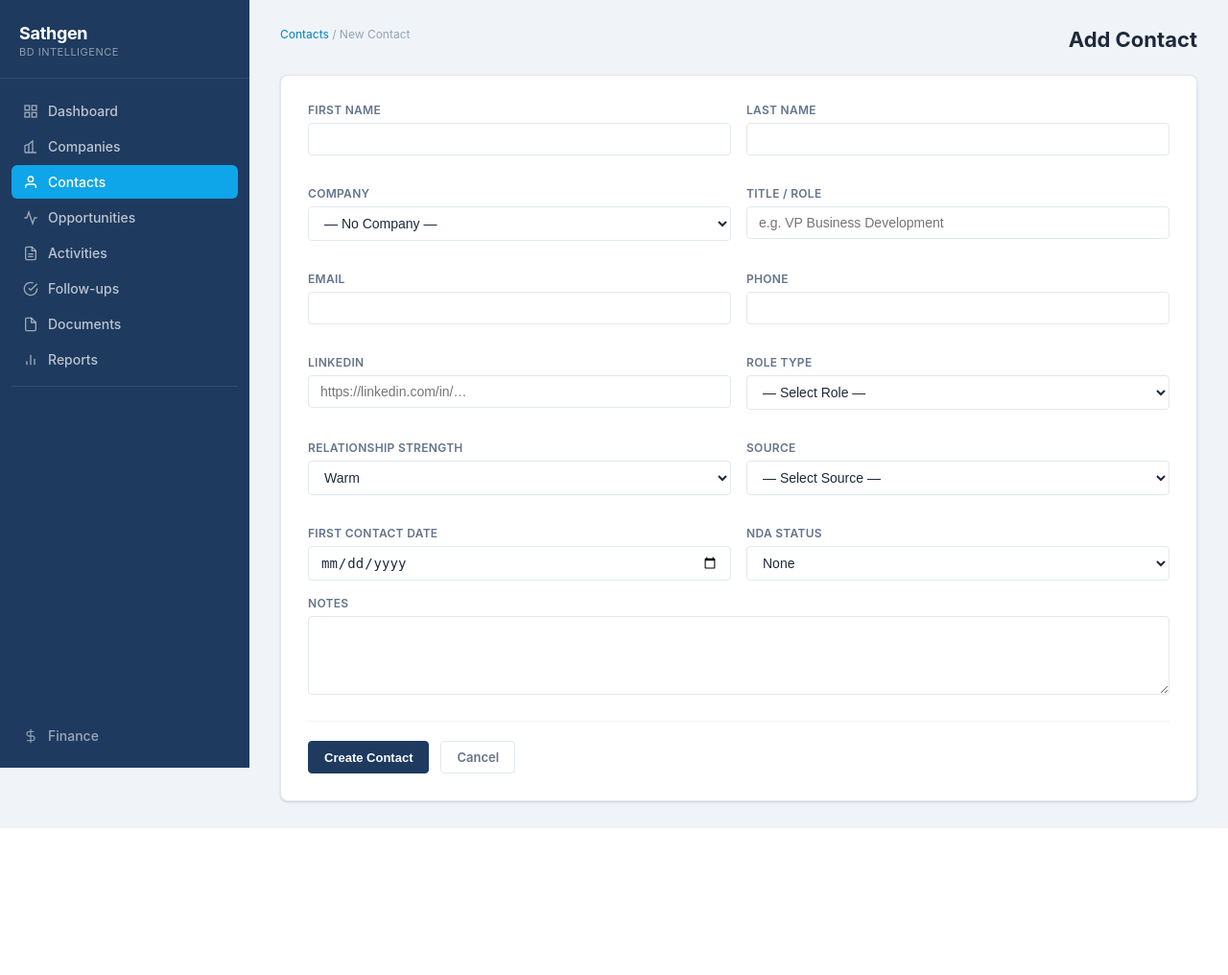
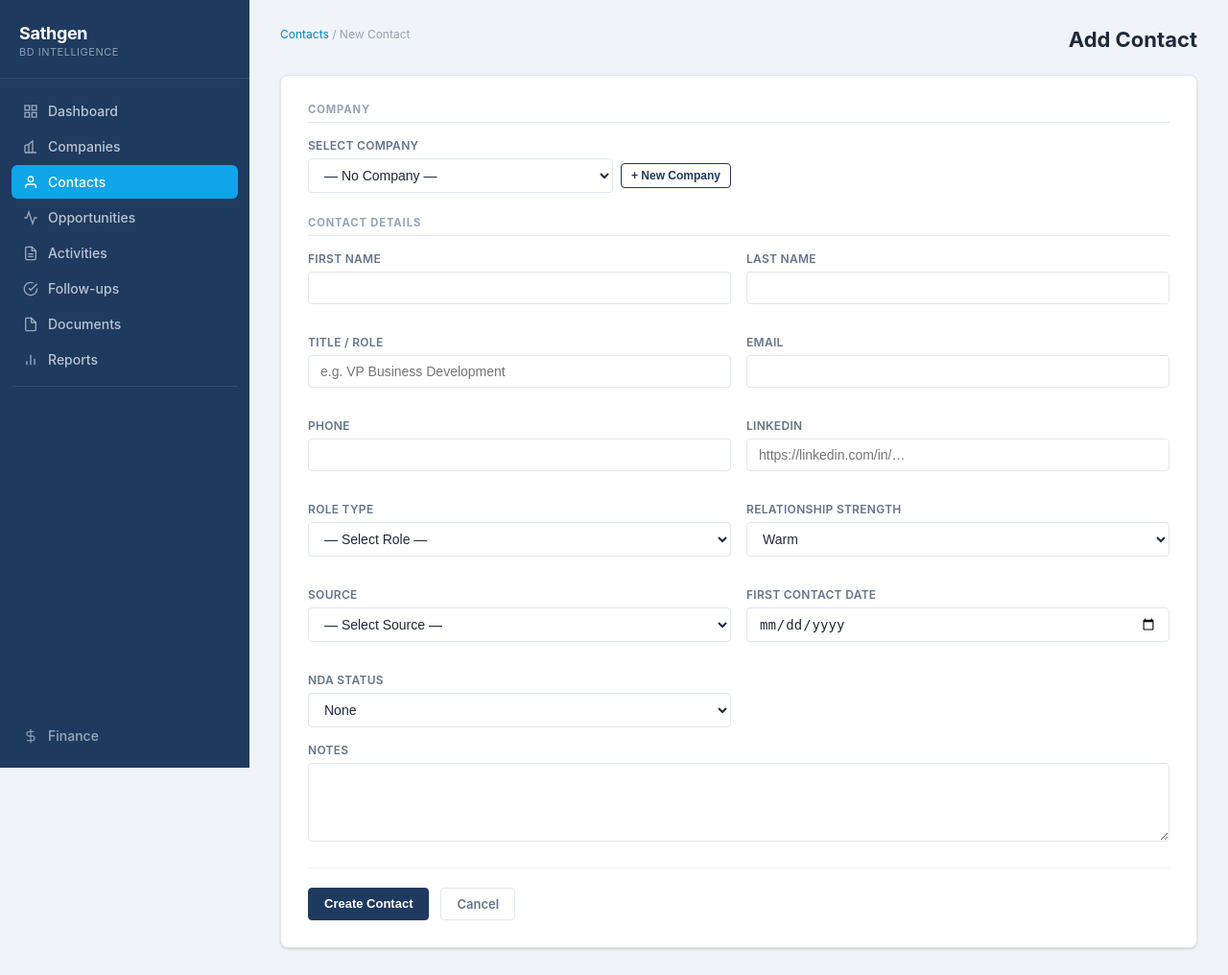
Before and after one commit to padmaja-artsee/sathgendashboard, a FastAPI app: page /contacts/new in a window 1280 px wide. Shown: the whole page at 96% size. Before the commit the page ends 863 px from the top, so only its background shows below. Run offline with FastAPI, Linux system fonts and the light colour scheme; data that the repository does not hold is empty.

Commit message:
consolidate contact form: add inline new-company panel
Co-authored-by: Cursor <cursoragent@cursor.com>

```diff
--- a/app/main.py
+++ b/app/main.py
@@ -236,7 +236,12 @@ async def contact_new_form(request: Request, company_id: str = Query("")):
 
 @app.post("/contacts/new")
 async def contact_new_post(
+    request: Request,
     company_id: str = Form(""),
+    new_company_name: str = Form(""),
+    new_company_type: str = Form(""),
+    new_company_website: str = Form(""),
+    new_company_country: str = Form(""),
     first_name: str = Form(""),
     last_name: str = Form(""),
     title: str = Form(""),
@@ -250,7 +255,20 @@ async def contact_new_post(
     nda_status: str = Form("none"),
     notes: str = Form(""),
 ):
-    cid = int(company_id) if company_id.isdigit() else None
+    # If a new company name was submitted, create the company first
+    if new_company_name.strip():
+        cid = create_company({
+            'name': new_company_name.strip(),
+            'company_type': new_company_type,
+            'website': new_company_website,
+            'country': new_company_country,
+            'partnership_type': '', 'therapeutic_focus': '',
+            'region': '', 'strategic_fit_score': 0,
+            'status': 'active', 'owner': '', 'notes': '',
+        })
+    else:
+        cid = int(company_id) if company_id.isdigit() else None
+
     create_contact({
         'company_id': cid, 'first_name': first_name, 'last_name': last_name,
         'title': title, 'email': email, 'phone': phone, 'linkedin': linkedin,
--- a/static/style.css
+++ b/static/style.css
@@ -448,6 +448,17 @@ body {
 
 /* ── Forms ──────────────────────────────────────────────────────────────────── */
 .form-card { padding: 28px; }
+
+.form-section-label {
+  font-size: .7rem;
+  font-weight: 700;
+  letter-spacing: .08em;
+  text-transform: uppercase;
+  color: var(--text-muted, #6c757d);
+  border-bottom: 1px solid var(--border, #dee2e6);
+  padding-bottom: .35rem;
+  margin-bottom: 1rem;
+}
 
 .form-group { margin-bottom: 16px; }
 
--- a/templates/contact_form.html
+++ b/templates/contact_form.html
@@ -7,7 +7,78 @@
 </div>
 
 <div class="card form-card">
-  <form method="post" action="{{ action }}">
+  <form method="post" action="{{ action }}" id="contact-form">
+
+    <!-- ── Company ─────────────────────────────────────────────── -->
+    <div class="form-section-label">Company</div>
+    <div class="form-grid-2">
+      <div class="form-group" id="company-select-group">
+        <label class="form-label">Select Company</label>
+        <div style="display:flex;gap:.5rem;align-items:center">
+          <select name="company_id" class="form-select" id="contact-company-select" style="flex:1">
+            <option value="">— No Company —</option>
+            {% for c in companies %}
+            <option value="{{ c.id }}"
+              {% if contact and contact.company_id == c.id %}selected
+              {% elif not contact and preset_company_id == c.id|string %}selected
+              {% endif %}>{{ c.name }}</option>
+            {% endfor %}
+          </select>
+          {% if not contact %}
+          <button type="button" class="btn btn-outline btn-sm" id="toggle-new-company" onclick="toggleNewCompany()">
+            + New Company
+          </button>
+          {% endif %}
+        </div>
+      </div>
+    </div>
+
+    <!-- ── Inline New Company Panel ───────────────────────────── -->
+    {% if not contact %}
+    <div id="new-company-panel" style="display:none;background:var(--bg-secondary,#f8f9fa);border:1px solid var(--border,#dee2e6);border-radius:8px;padding:1.25rem;margin-bottom:1.25rem">
+      <div style="display:flex;justify-content:space-between;align-items:center;margin-bottom:1rem">
+        <strong style="font-size:.95rem">Add New Company</strong>
+        <button type="button" class="btn btn-ghost btn-sm" onclick="cancelNewCompany()">✕ Cancel</button>
+      </div>
+      <div class="form-grid-2">
+        <div class="form-group">
+          <label class="form-label">Company Name <span class="required">*</span></label>
+          <input type="text" name="new_company_name" id="new_company_name" class="form-control" placeholder="e.g. Novartis AG">
+        </div>
+        <div class="form-group">
+          <label class="form-label">Company Type</label>
+          <select name="new_company_type" class="form-select">
+            <option value="">— Select Type —</option>
+            {% for val, label in [
+              ('major_pharma','Major Pharma'),
+              ('mid_pharma','Mid-Size Pharma'),
+              ('biotech','Biotech'),
+              ('startup','Startup / Early Stage'),
+              ('cro_cdmo','CRO / CDMO'),
+              ('academic','Academic / Research Institution'),
+              ('vc_pe','VC / PE Firm'),
+              ('government_nonprofit','Government / Non-profit'),
+              ('other','Other')
+            ] %}
+            <option value="{{ val }}">{{ label }}</option>
+            {% endfor %}
+          </select>
+        </div>
+        <div class="form-group">
+          <label class="form-label">Website</label>
+          <input type="url" name="new_company_website" class="form-control" placeholder="https://…">
+        </div>
+        <div class="form-group">
+          <label class="form-label">Country</label>
+          <input type="text" name="new_company_country" class="form-control">
+        </div>
+      </div>
+      <p class="text-muted" style="font-size:.8rem;margin:0">More company details can be added after saving.</p>
+    </div>
+    {% endif %}
+
+    <!-- ── Contact Details ────────────────────────────────────── -->
+    <div class="form-section-label" style="margin-top:.5rem">Contact Details</div>
     <div class="form-grid-2">
       <div class="form-group">
         <label class="form-label">First Name</label>
@@ -16,18 +87,6 @@
       <div class="form-group">
         <label class="form-label">Last Name</label>
         <input type="text" name="last_name" value="{{ contact.last_name if contact else '' }}" class="form-control">
-      </div>
-      <div class="form-group">
-        <label class="form-label">Company</label>
-        <select name="company_id" class="form-select" id="contact-company-select">
-          <option value="">— No Company —</option>
-          {% for c in companies %}
-          <option value="{{ c.id }}"
-            {% if contact and contact.company_id == c.id %}selected
-            {% elif not contact and preset_company_id == c.id|string %}selected
-            {% endif %}>{{ c.name }}</option>
-          {% endfor %}
-        </select>
       </div>
       <div class="form-group">
         <label class="form-label">Title / Role</label>
@@ -94,4 +153,28 @@
     </div>
   </form>
 </div>
+
+<script>
+function toggleNewCompany() {
+  const panel = document.getElementById('new-company-panel');
+  const sel   = document.getElementById('contact-company-select');
+  const btn   = document.getElementById('toggle-new-company');
+  panel.style.display = 'block';
+  sel.value = '';
+  sel.disabled = true;
+  btn.style.display = 'none';
+}
+
+function cancelNewCompany() {
+  const panel = document.getElementById('new-company-panel');
+  const sel   = document.getElementById('contact-company-select');
+  const btn   = document.getElementById('toggle-new-company');
+  panel.style.display = 'none';
+  sel.disabled = false;
+  btn.style.display = '';
+  // Clear new company fields
+  document.getElementById('new_company_name').value = '';
+  panel.querySelectorAll('input,select').forEach(el => { if (el.tagName === 'SELECT') el.selectedIndex = 0; else if (el.type !== 'hidden') el.value = ''; });
+}
+</script>
 {% endblock %}
```
